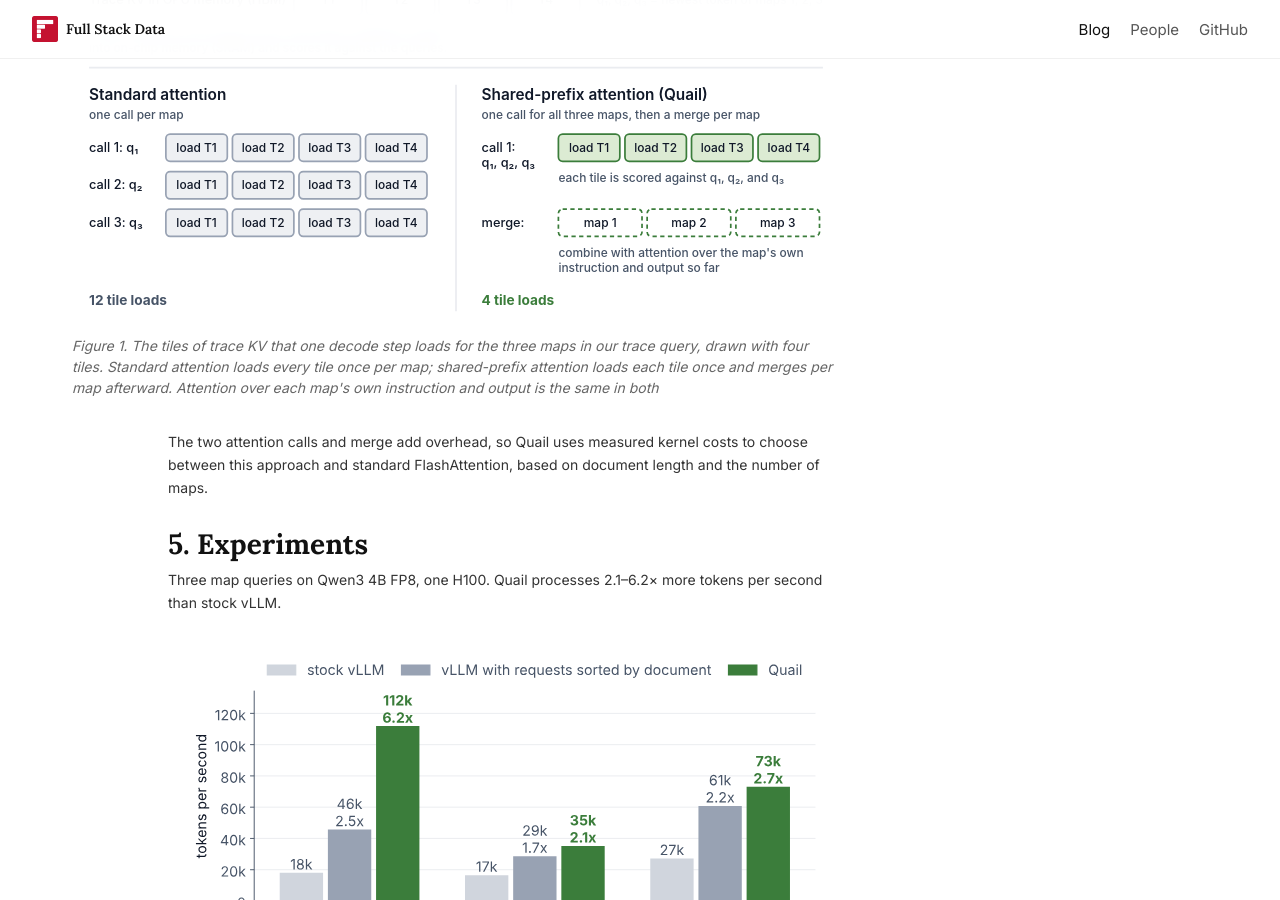
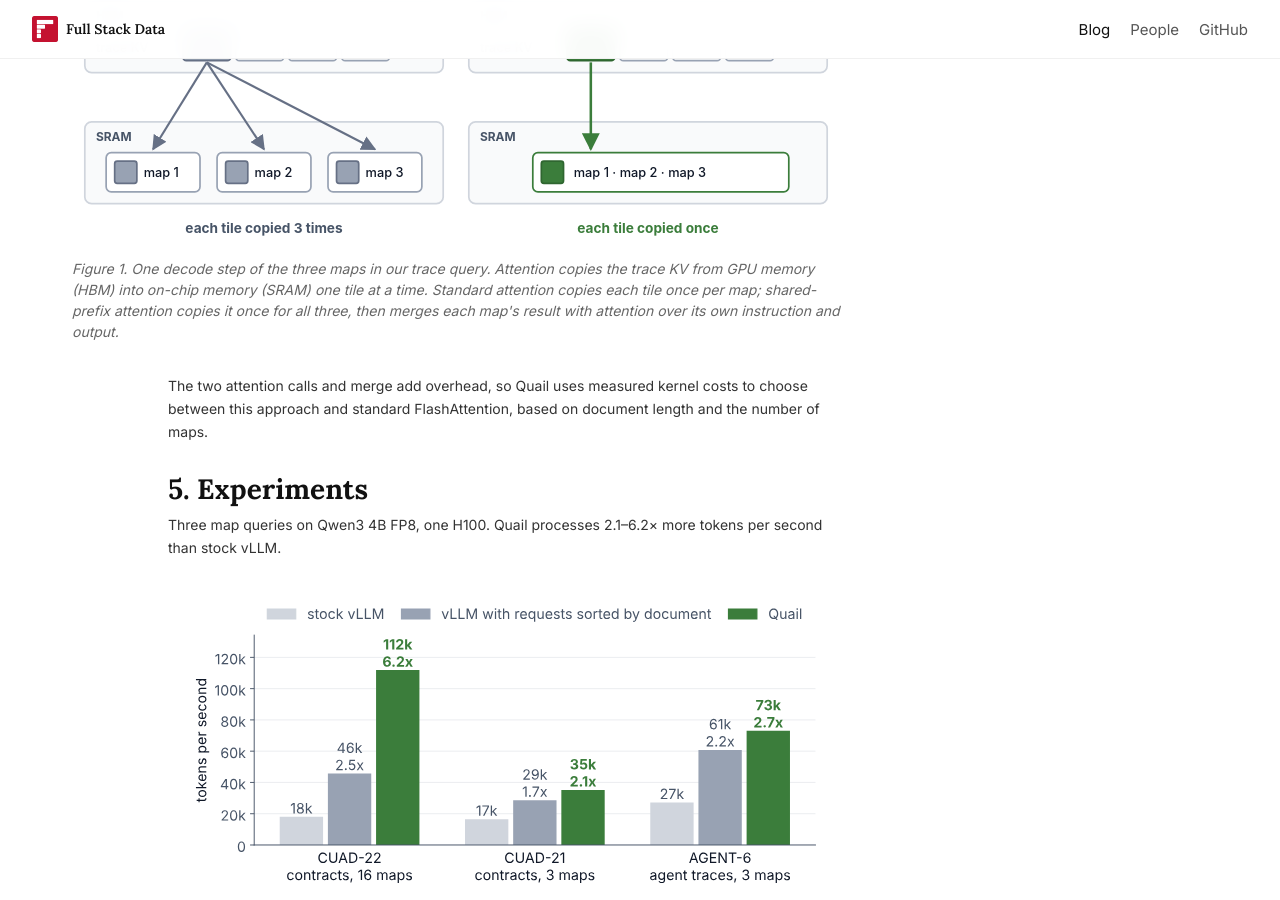
Before and after one commit to fsdatalab/fsdatalab.github.io, a Jekyll site: the page built from _posts/2026-11-03-ai-map.md, in a window 1280 px wide and 900 px high, scrolled down 5822 px. Built offline with Jekyll 4.4.1, drawn with Linux system fonts in a browser that asks for light colours.

Commit message:
Draw the AI.MAP attention figure as tile copies from HBM to SRAM
Co-Authored-By: Claude Opus 5.5 <noreply@anthropic.com>
Claude-Session: https://claude.ai/code/session_012G22YMQssRfNYLRetzTaCz

```diff
--- a/_posts/2026-11-03-ai-map.md
+++ b/_posts/2026-11-03-ai-map.md
@@ -186,8 +186,8 @@ After we've packed a batch, the question is how to execute its forward pass on t
 If a batch contains requests that share a document, we don't need to load that document's KV from GPU memory (HBM) into on-chip SRAM separately for each request. We use Hydragen-style attention<sup><a href="#note-6">6</a></sup> to load a KV tile once and reuse it across those requests. We compute attention to each request's instruction and generated output separately, then merge the results.
 
 <figure id="figure-1" style="width: min(48rem, calc(100vw - 3rem));">
-<img src="{{ '/assets/blog/ai-map/attention-reads.svg' | relative_url }}" alt="The trace KV is split into tiles T1 to T4. Standard attention runs one call per map, and each call loads all four tiles: 12 tile loads. Shared-prefix attention runs one call that loads each tile once and scores it against the newest token of all three maps: 4 tile loads. Then each map's result is merged with its attention over its own instruction and output.">
-<figcaption>Figure 1. The tiles of trace KV that one decode step loads for the three maps in our trace query, drawn with four tiles. Standard attention loads every tile once per map; shared-prefix attention loads each tile once and merges per map afterward. Attention over each map's own instruction and output is the same in both</figcaption>
+<img src="{{ '/assets/blog/ai-map/attention-reads.svg' | relative_url }}" alt="Left, standard attention: one tile of the trace KV in HBM is copied into SRAM three times, once for each of three maps. Right, shared-prefix attention: the tile is copied into SRAM once and used by all three maps.">
+<figcaption>Figure 1. One decode step of the three maps in our trace query. Attention copies the trace KV from GPU memory (HBM) into on-chip memory (SRAM) one tile at a time. Standard attention copies each tile once per map; shared-prefix attention copies it once for all three, then merges each map's result with attention over its own instruction and output.</figcaption>
 </figure>
 
 The two attention calls and merge add overhead, so Quail uses measured kernel costs to choose between this approach and standard FlashAttention, based on document length and the number of maps.
```
Also changed, not shown: assets/blog/ai-map/attention-reads.svg.
